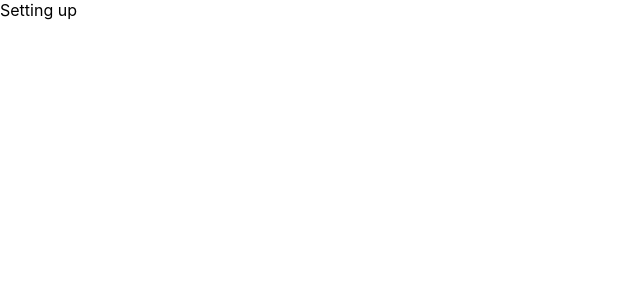
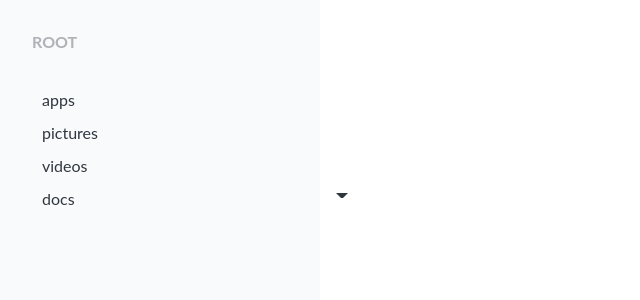
Before and after one commit to satyaki1/react-web-file-system, a React (Create React App) app: page / in a window 1280 px wide. Shown: the top 300 px of the page, without its empty margins (0-640 px from the left). Built offline with nearby package versions, Linux system fonts and the light colour scheme.

Commit message:
feat: Added sidebar componet

```diff
--- a/src/App.js
+++ b/src/App.js
@@ -1,9 +1,13 @@
 import React, { Fragment } from "react";
 import { Provider } from "react-redux";
+import { Route, Router } from "react-router";
+import { BrowserRouter } from "react-router-dom";
 import { createStore } from "redux";
 import reducers from "./reducers";
 import generateFileSystem from "./utils/defaultFileSystem";
 import "./App.css";
+import styled from "styled-components";
+import Sidebar from "./components/Sidebar";
 
 const store = createStore(reducers, {
   fileSystem:
@@ -15,9 +19,31 @@ const store = createStore(reducers, {
 function App() {
   return (
     <Provider store={store}>
-      Setting up
+        <BrowserRouter>
+          <Fragment>
+            <Sidebar></Sidebar>
+          </Fragment>
+        </BrowserRouter>
     </Provider>
   );
 }
 
+const Container = styled.div`
+  padding: 41px;
+  margin-left: 320px;
+  transition: margin-left 250ms ease-in;
+  @media screen and (max-width: 768px) {
+    margin-left: 0px;
+    padding: 55px 15px 15px 15px;
+  }
+`;
+
+const TopBar = styled.div`
+  display: flex;
+  @media screen and (max-width: 768px) {
+    display: block;
+  }
+`;
+
+
 export default App;
--- /dev/null
+++ b/src/components/Sidebar/Collapse.js
@@ -0,0 +1,9 @@
+import React, { useState } from "react";
+import { CollapseContainer } from "./styles";
+
+function Collapse(props) {
+  const [visible, handleVisible] = useState(false);
+  return <CollapseContainer>{props.children(visible, () => handleVisible(!visible))}</CollapseContainer>;
+}
+
+export default Collapse;
--- /dev/null
+++ b/src/components/Sidebar/SideMenu.js
@@ -0,0 +1,67 @@
+import React, { Fragment } from "react";
+import { useHistory, useLocation } from "react-router";
+import { FILE } from "../../utils/constants";
+import { generateTreeFromList } from "../../utils/fileSystem";
+import Collapse from "./Collapse";
+import { LinkContainer, DropDownIcon, Line } from "./styles";
+
+const SideMenu = ({ fileStructure }) => {
+  const history = useHistory();
+  const location = useLocation();
+  const fileStructureTree = generateTreeFromList(fileStructure);
+  const children = fileStructureTree[0].children;
+  const handler = (children, value) => {
+
+    let i = value + 1;
+    return children && children.length > 0
+      ? children.map((entry) => {
+          entry = fileStructure[entry]
+          if (entry.type == FILE) return;
+          const flag = entry.children ? (entry.children.length ? true : false) : false;
+          if (!flag) {
+            return (
+              <LinkContainer
+                key={entry.path}
+                onClick={() => history.push(entry.path)}
+                className={location.pathname === entry.path ? "selected" : ""}
+              >
+                <div className="link" style={{ marginLeft: `${10 * i}px` }}>
+                  {entry.name}
+                </div>
+              </LinkContainer>
+            );
+          }
+          return (
+            <Collapse index={i} key={entry.path}>
+              {(visible, handleVisible) => {
+                return (
+                  <Fragment>
+                    <LinkContainer key={entry.path} className={location.pathname === entry.path ? "selected" : ""}>
+                      <div
+                        className="link"
+                        style={{
+                          marginLeft: `${10 * i}px`,
+                          width: "100%",
+                        }}
+                        onClick={() => history.push(entry.path)}
+                      >
+                        {entry.name}
+                      </div>
+                      <div className="dropdown" onClick={() => handleVisible()}>
+                        <DropDownIcon className={visible ? "" : "clicked"} />
+                      </div>
+                    </LinkContainer>
+                    <div style={{ position: "relative" }}>{visible ? handler(entry.children, i) : ""}</div>
+                  </Fragment>
+                );
+              }}
+            </Collapse>
+          );
+        })
+      : "";
+  };
+
+  return <Fragment>{handler(children, 0)}</Fragment>;
+};
+
+export default SideMenu;
--- /dev/null
+++ b/src/components/Sidebar/index.js
@@ -0,0 +1,23 @@
+import React, { useState } from "react";
+import { Link } from "react-router-dom";
+import SideMenu from "./SideMenu";
+import { useSelector } from "react-redux";
+import { generateTreeFromList } from "../../utils/fileSystem";
+
+import { SideBarContainer, Root, ShowMenu } from "./styles";
+
+const Sidebar = () => {
+  const fileStructure = useSelector((state) => state.fileSystem);
+  const [toggle, handleToggle] = useState(true);
+  return (
+    <SideBarContainer toggle={toggle}>
+      <ShowMenu onClick={() => handleToggle(!toggle)} />
+      <Link to="/" className="rootLink">
+        <Root />
+      </Link>
+      <SideMenu fileStructure={fileStructure} />
+    </SideBarContainer>
+  );
+};
+
+export default Sidebar;
--- /dev/null
+++ b/src/components/Sidebar/styles.js
@@ -0,0 +1,109 @@
+import styled, { className } from "styled-components";
+
+export const SideBarContainer = styled.section`
+  background: #f9fafc;
+  width: 320px;
+  height: 100%;
+  position: absolute;
+  z-index: 2000;
+  & .rootLink {
+    text-decoration: none;
+  }
+  transition: margin-left 250ms ease-in;
+`;
+
+export const ShowMenu = styled.div`
+  width: 34px;
+  height: 27px;
+  position: absolute;
+  top: 10px;
+  right: -28px;
+  background: linear-gradient(to right, #f9fafc, #acb9c3);
+  border-radius: 3px;
+  box-shadow: 5px 0px 0px #888888;
+  display: none;
+  z-index: 2000;
+  cursor: pointer;
+`;
+
+export const Root = styled.div`
+  font-family: Lato, sans-serif;
+  font-weight: bolder;
+  padding: 32px;
+  text-decoration: none;
+  color: #afb2b6;
+  &::after {
+    content: "Root";
+    text-transform: uppercase;
+  }
+`;
+
+export const LinkContainer = styled.div`
+  width: 100%;
+  position: relative;
+  padding: 7px 32px;
+  font-family: Lato, sans-serif;
+  font-size: 16px;
+  position: relative;
+  cursor: pointer;
+  align-content: space-around;
+  color: #2f363f;
+  transition: background 250ms ease-in;
+  & .dropdown {
+    float: right;
+    height: 20px;
+    width: 20px;
+    display: flex;
+    margin-top: -22px;
+    justify-content: center;
+    align-items: center;
+  }
+
+  &.selected {
+    background: #eeeff1;
+  }
+
+  &:hover {
+    background: #eeeff1;
+  }
+`;
+
+export const DropDownIcon = styled.div`
+  width: 2px;
+  height: 2px;
+  border-left: 5px solid transparent;
+  border-right: 5px solid transparent;
+  border-bottom: 5px solid #30363e;
+  transition: transform 150ms ease-in;
+  &.clicked {
+    transform: rotate(180deg);
+  }
+`;
+
+export const Bar = styled.div`
+  height: 20px;
+  width: 5px;
+  position: absolute;
+  z-index: 20;
+  background: red;
+`;
+
+export const CollapseContainer = styled.div`
+  position: relative;
+  &::after {
+    content: "";
+    position: absolute;
+  }
+`;
+
+export const Line = styled.div`
+  &::after {
+    content: "";
+    position: absolute;
+    width: 2px;
+    background: black;
+    height: 17px;
+    left: 40px;
+    top: 8px;
+  }
+`;
--- a/src/index.css
+++ b/src/index.css
@@ -11,3 +11,7 @@ code {
   font-family: source-code-pro, Menlo, Monaco, Consolas, 'Courier New',
     monospace;
 }
+
+#root {
+  height: 100vh;
+}
```
